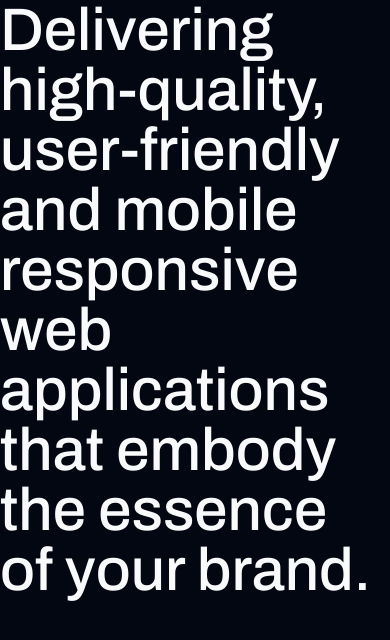
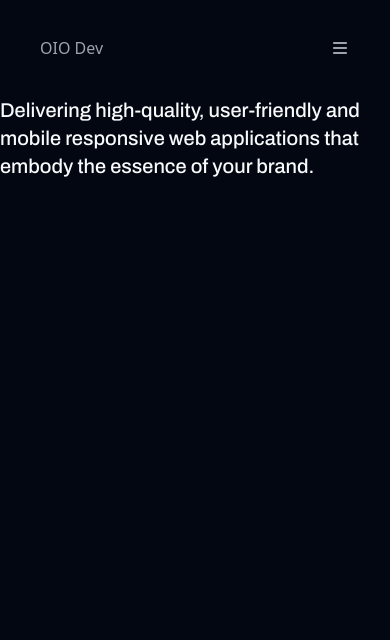
Before and after one commit to CodeByDex/OIODev, a Next.js app: page / in a window 390 px wide. Shown: the top 640 px of the page. Built offline with nearby package versions, Linux system fonts and the light colour scheme.

Commit message:
Finished code for Navbar

```diff
--- a/src/app/layout.js
+++ b/src/app/layout.js
@@ -1,5 +1,6 @@
 import "./globals.css";
 import { Archivo, Open_Sans } from "next/font/google";
+import Navbar from "../components/Navbar"
 
 const archivo = Archivo({
   subsets: ["latin"],
@@ -24,6 +25,7 @@ export default function RootLayout({ children }) {
   return (
     <html lang="en">
       <body className={`${archivo.variable} ${opensans.variable} bg-brand-primary text-brand-textBody`}>
+        <Navbar />
         {children}
       </body>
     </html>
--- a/src/app/page.js
+++ b/src/app/page.js
@@ -1,10 +1,10 @@
 export default function Home() {
   return (
     <main className="flex">
-      <h1 className="font-primary text-brand-textHeader text-6xl">
-        Delivering high-quality, user-friendly and mobile responsive web
-        applications that embody the essence of your brand.
-      </h1>
+        <h1 className="font-primary text-brand-textHeader text-xl">
+          Delivering high-quality, user-friendly and mobile responsive web
+          applications that embody the essence of your brand.
+        </h1>
     </main>
   );
 }
--- a/src/components/Navbar.js
+++ b/src/components/Navbar.js
@@ -1,39 +1,44 @@
-"use client"
+"use client";
 import Link from "next/link";
-import Login from '../components/login/index.js'
+import Login from "../components/login/index.js";
 import { FontAwesomeIcon } from "@fortawesome/react-fontawesome";
-import { faRightToBracket, faUser, faBars, faXmark } from "@fortawesome/free-solid-svg-icons";
+import {
+  faRightToBracket,
+  faUser,
+  faBars,
+  faXmark,
+} from "@fortawesome/free-solid-svg-icons";
 import { useState } from "react";
+import "tailwindcss/tailwind.css";
 
 export default function Navbar() {
-    const [nav, setNav] = useState(false)
+  const [nav, setNav] = useState(false);
   const handleNav = () => {
-        setNav(!nav)
-    }
-
+    setNav(!nav);
+  };
 
   return (
-        <nav className="navbar--container flex flex-row justify-between px-10 py-10 mx-auto bg-slate-900 items-center ">
-            <div>
-                <Link href="/" classname=''>
+    <nav className="navbar--container flex flex-row justify-between px-10 py-9 mx-auto bg-brand-primary items-center ">
+      <div className="z-10">
+        <Link href="/" >
           OIO Dev
         </Link>
       </div>
       {/* Default view */}
-            <div onClick={handleNav} className="flex sm:hidden">
+      <div onClick={handleNav} className="flex sm:hidden z-10">
         <FontAwesomeIcon className="w-5" icon={faBars} />
       </div>
       <div className="navbar--routeLinks hidden gap-4 items-center sm:flex">
-                <Link href="/" className='hover:text-blue-400'>
+        <Link href="/" className="hover:text-blue-400">
           Home
         </Link>
-                <Link href ="/services" className='hover:text-blue-400'>
+        <Link href="/services" className="hover:text-blue-400">
           Services
         </Link>
-                <Link href ="/dashboard" className='hover:text-blue-400'>
+        <Link href="/dashboard" className="hover:text-blue-400">
           Dashboard
         </Link>
-                <Link  className="w-5 gap-4" href ="/login">
+        <Link className="w-5 gap-4" href="/login">
           <FontAwesomeIcon icon={faRightToBracket} />
         </Link>
         <Link className="w-5" href="/login">
@@ -42,15 +47,21 @@ export default function Navbar() {
       </div>
       {/* Mobile view */}
 
-            <div className={nav ? "absolute" : "hidden"}>
-                <div className="flex flex-col gap-5">
-                    <Link href="/" className='hover:text-blue-400'>
+      <div
+        className={
+          nav
+            ? "fixed top-0 pt-20 right-0 left-0 bg-brand-primary flex flex-col justify-start items-center p-5 sm:hidden duration-700 ease-in"
+            : "fixed top-[-100%] right-0 left-0 bg-brand-primary flex flex-col justify-start items-center p-5 sm:hidden duration-700 ease-in"
+        }
+      >
+        <div className="flex flex-col items-center justify-center gap-5">
+          <Link href="/" className="hover:text-blue-400">
             Home
           </Link>
-                    <Link href="/services" className='hover:text-blue-400'>
+          <Link href="/services" className="hover:text-blue-400">
             Services
           </Link>
-                    <Link href="/dashboard" className='hover:text-blue-400'>
+          <Link href="/dashboard" className="hover:text-blue-400">
             Dashboard
           </Link>
           <Link className="w-5 gap-4" href="/login">
@@ -62,5 +73,5 @@ export default function Navbar() {
         </div>
       </div>
     </nav>
-    )
+  );
 }
```
Lines whose indentation alone changed are shown as unchanged.
